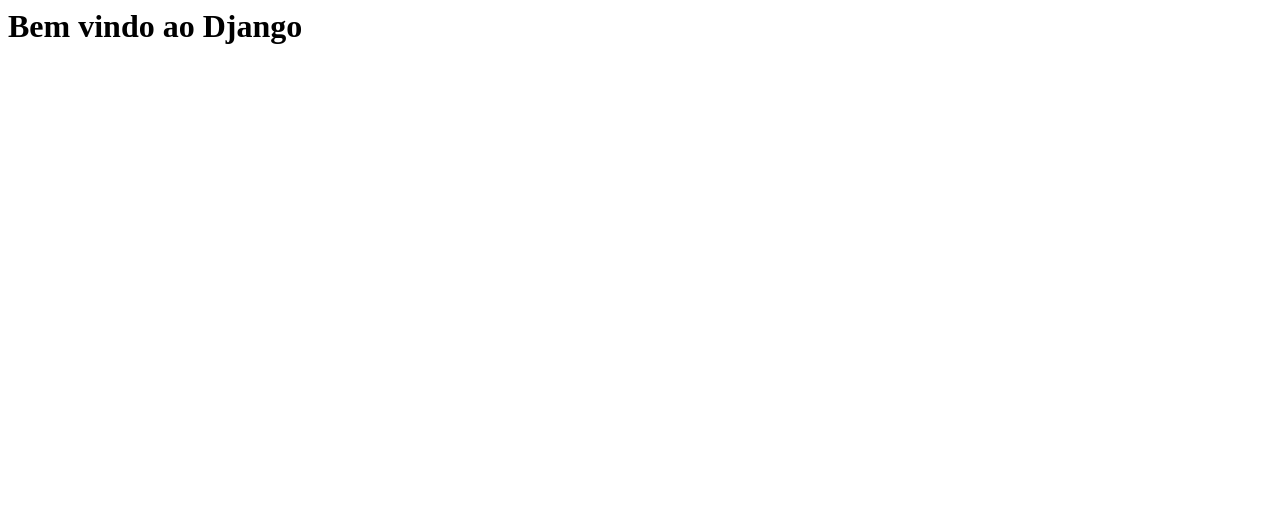
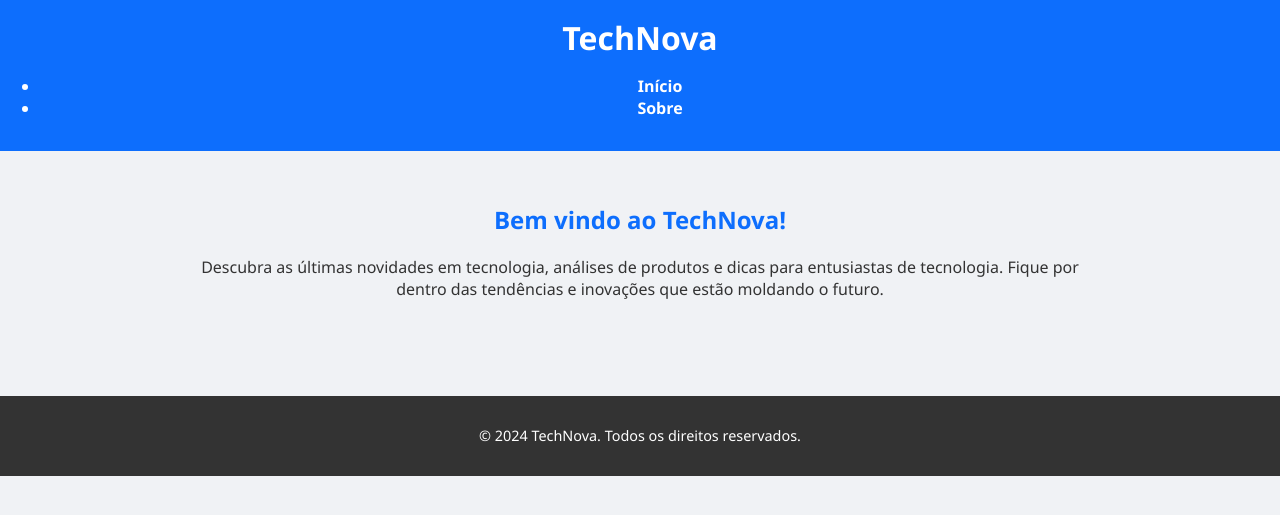
Before and after one commit to httaleps/Django-Estrutura-MVC, a Django app: page / in a window 1280 px wide. Shown: the top 515 px of the page. Run offline with Django 5.2, Linux system fonts and the light colour scheme.

Commit message:
Update Views

```diff
--- /dev/null
+++ b/meu_site/meu_site/core/rpa/coletor.py
@@ -0,0 +1 @@
+# core/rpa/coletor.py
--- a/meu_site/meu_site/core/static/css/style.css
+++ b/meu_site/meu_site/core/static/css/style.css
@@ -0,0 +1,58 @@
+/* core/static/css/style.css */
+
+body{
+    font-family: 'Segoe UI', 'Segoe UI', Tahoma, Geneva, Verdana, sans-serif;
+    margin: 0;
+    padding: 0;
+    color: #333;
+    background-color: #f0f2f5;
+}
+
+header{
+    background-color: #0d6efd;
+    color: white;
+    padding: 1rem 0;
+    text-align: center;
+    box-shadow: 0 2px 5px rgba (0, 0, 0, 0.1);
+}
+
+header h1{
+    margin: 0;
+    font-size: 2rem;
+}
+
+nav {
+    margin-top: 10px;
+}
+
+nav a{
+    color: white;
+    text-decoration: none;
+    margin: 0 15px;
+    font-weight: bold;
+    transition: opacity 0.3s;
+}
+
+nav a:hover{
+    opacity: 0.85;
+}
+
+main{
+    padding: 2rem;
+    max-width: 900px;
+    margin: 0 auto;
+    text-align: center;
+}
+
+main h2{
+    color: #0d6efd;
+}
+
+footer{
+    margin-top: 3rem;
+    padding: 1rem;
+    background-color: #333;
+    color: #fff;
+    text-align: center;
+    font-size: 0.9rem;
+}
--- a/meu_site/meu_site/core/templates/core/home.html
+++ b/meu_site/meu_site/core/templates/core/home.html
@@ -1,3 +1,4 @@
+<!-- core/template/core/home.html -->
 <!DOCTYPE html>
 <html lang="pt-br">
 <head>
@@ -7,6 +8,23 @@
     <link rel="stylesheet" href="/static/css/style.css">
 </head>
 <body>
+    <header>
+        <h1>TechNova</h1>
+        <nav>
+            <ul>
+                <li><a href="{% url 'home' %}">Início</a></li>
+                <li><a href="{% url 'sobre' %}">Sobre</a></li>
+            </ul>
+        </nav>
+    </header>
 
+    <main>
+        <h2>Bem vindo ao TechNova!</h2>
+        <p>Descubra as últimas novidades em tecnologia, análises de produtos e dicas para entusiastas de tecnologia. Fique por dentro das tendências e inovações que estão moldando o futuro.</p>
+    </main>
+
+    <footer>
+        <p>&copy; 2024 TechNova. Todos os direitos reservados.</p>
+    </footer>
 </body>
 </html>
--- a/meu_site/meu_site/core/urls.py
+++ b/meu_site/meu_site/core/urls.py
@@ -3,4 +3,5 @@ from . import views
 
 urlpatterns = [
     path('', views.home, name='home'),
+    path('sobre/', views.sobre, name='sobre'),
 ]
--- a/meu_site/meu_site/core/views.py
+++ b/meu_site/meu_site/core/views.py
@@ -1,4 +1,7 @@
-from django.http import HttpResponse
+from django.shortcuts import render
 
 def home(request):
-    return HttpResponse("<h1>Bem vindo ao Django</h1>")
+    return render(request, 'core/home.html')
+
+def sobre(request):
+    return render(request, 'core/sobre.html')
--- a/meu_site/meu_site/meu_site/settings.py
+++ b/meu_site/meu_site/meu_site/settings.py
@@ -116,6 +116,7 @@ USE_TZ = True
 # https://docs.djangoproject.com/en/5.2/howto/static-files/
 
 STATIC_URL = 'static/'
+STATIC_URL = '/static/'
 
 # Default primary key field type
 # https://docs.djangoproject.com/en/5.2/ref/settings/#default-auto-field
```
Also changed, not shown: meu_site/meu_site/core/templates/core/sobre.html (+31 -0 lines).
